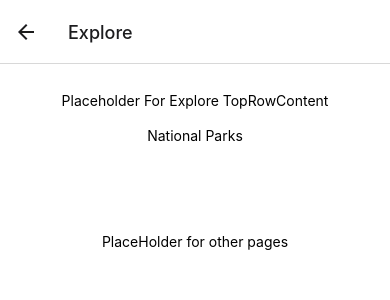
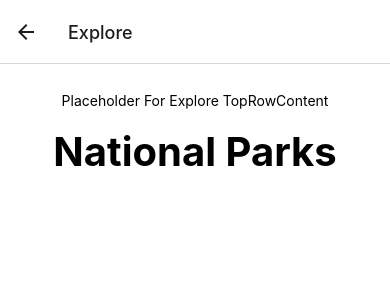
Before and after one commit to buckitA/buckit, a React Native app: screen /Explore in a window 390 px wide. Shown: the top 300 px of the page. Built offline with nearby package versions, Linux system fonts and the light colour scheme.

Commit message:
Added badges to Explore page

```diff
--- a/components/ExploreMiddleText.jsx
+++ b/components/ExploreMiddleText.jsx
@@ -3,15 +3,16 @@ import {StyleSheet, Text, View} from "react-native";
 export default function ExploreMiddleText() {
 
     return(
-        <View style={styles.titleText}>
-            <Text>National Parks</Text>
+        <View>
+            <Text style={styles.titleText}>National Parks</Text>
         </View>
     );
 }
 
 const styles = StyleSheet.create({
     titleText: {
-        fontSize: 50,
+        fontSize: 40,
         fontWeight: 'bold',
+        alignItems: 'center',
       }
 });
--- a/components/Partitions/BottomMidRow.jsx
+++ b/components/Partitions/BottomMidRow.jsx
@@ -1,6 +1,7 @@
 import {StyleSheet, View, Text} from "react-native";
 import React from "react";
 import CheckInButton from "../CheckInButton";
+import ExploreBadgesRow from "../ExploreBadgesRow";
 
 export default function BottomMidRow(props) {
 
@@ -8,27 +9,32 @@ export default function BottomMidRow(props) {
 
     const middleText = getBottomMiddleText(page);
 
-    if(page === "Home") {
+    if(middleText != null) {
         return(
-            <View style={styles.bottomMidRow}>
-                <CheckInButton checkinButtonName={"Check In"}/>
-            </View>
+            middleText
         );
     }
 
     return(
         <View style={styles.bottomMidRow}>
-            <Text>PlaceHolder for other pages</Text>
+            <ExploreBadgesRow/>
+            <ExploreBadgesRow/>
+            <ExploreBadgesRow/>
         </View>);
 }
 
 const styles = StyleSheet.create({
     bottomMidRow: {
         flex: 10,
+        flexDirection: "row",
+        alignItems: 'center',
     },
 });
 
 function getBottomMiddleText(page) {
-    if(page === "Explore") return (<CheckInButton checkinButtonName={"Check In"}/>);
+    if(page === "Home") return (
+        <View style={styles.bottomMidRow}>
+            <CheckInButton checkinButtonName={"Check In"}/>
+        </View>);
     else return null;
 }
--- a/components/Partitions/TopMidRow.jsx
+++ b/components/Partitions/TopMidRow.jsx
@@ -22,6 +22,7 @@ export default function TopMidRow(props) {
 const styles = StyleSheet.create({
     topMidRow: {
         flex: 2,
+        alignItems: 'center',
     },
 });
 
--- a/components/Partitions/TopRow.jsx
+++ b/components/Partitions/TopRow.jsx
@@ -29,7 +29,7 @@ export default function TopRow(props) {
 
 const styles = StyleSheet.create({
   topRowHome: {
-    flex: 3,
+    flex: 1,
     backgroundColor: 'gold',
     alignItems: 'center',
     justifyContent: 'center',
--- a/components/ProfileHeader.jsx
+++ b/components/ProfileHeader.jsx
@@ -18,7 +18,7 @@ const styles = StyleSheet.create({
         height: 150,
         justifyContent: 'center',
         alignItems: 'center',
-        borderRadius: 200,
+        borderRadius: 75,
         borderColor: 'black',
         borderWidth: 10, // the radius for the inner circle should be 150/2 - 10 = 65
         backgroundColor: '#fff',
```
